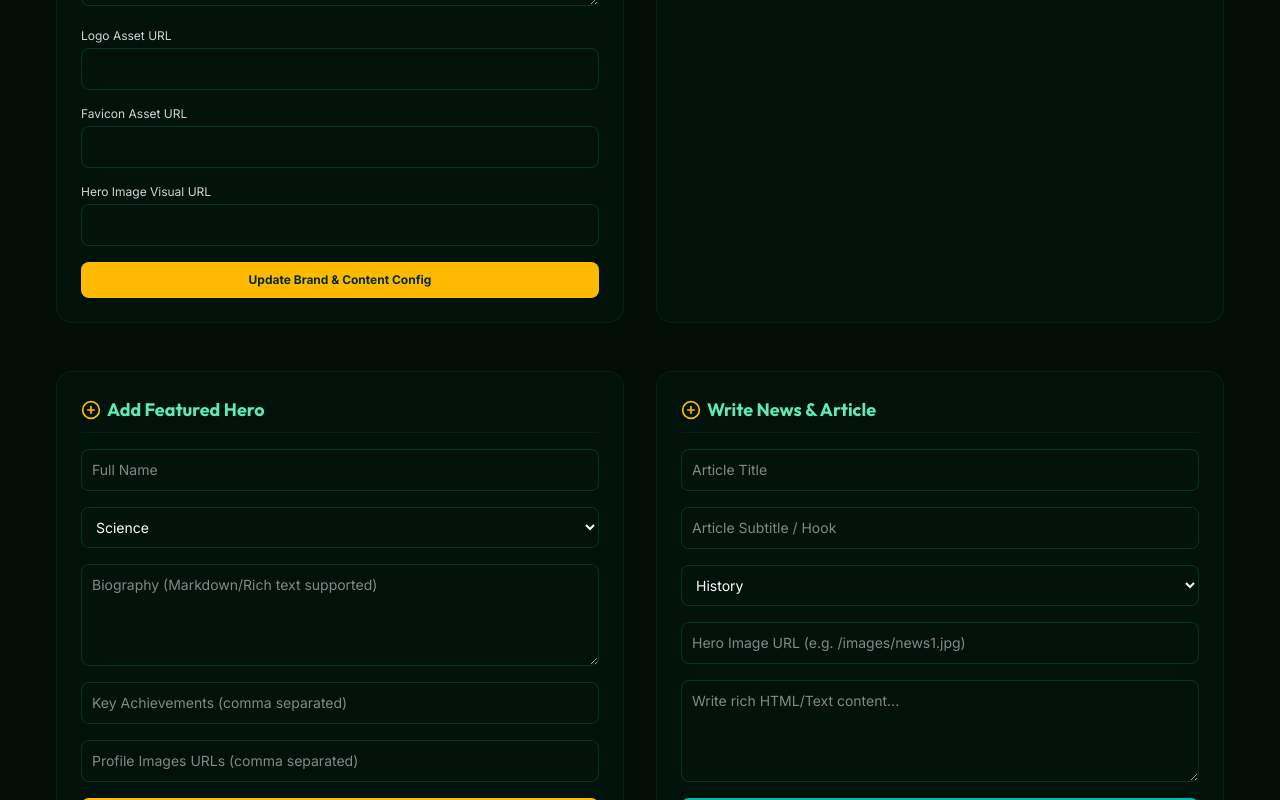
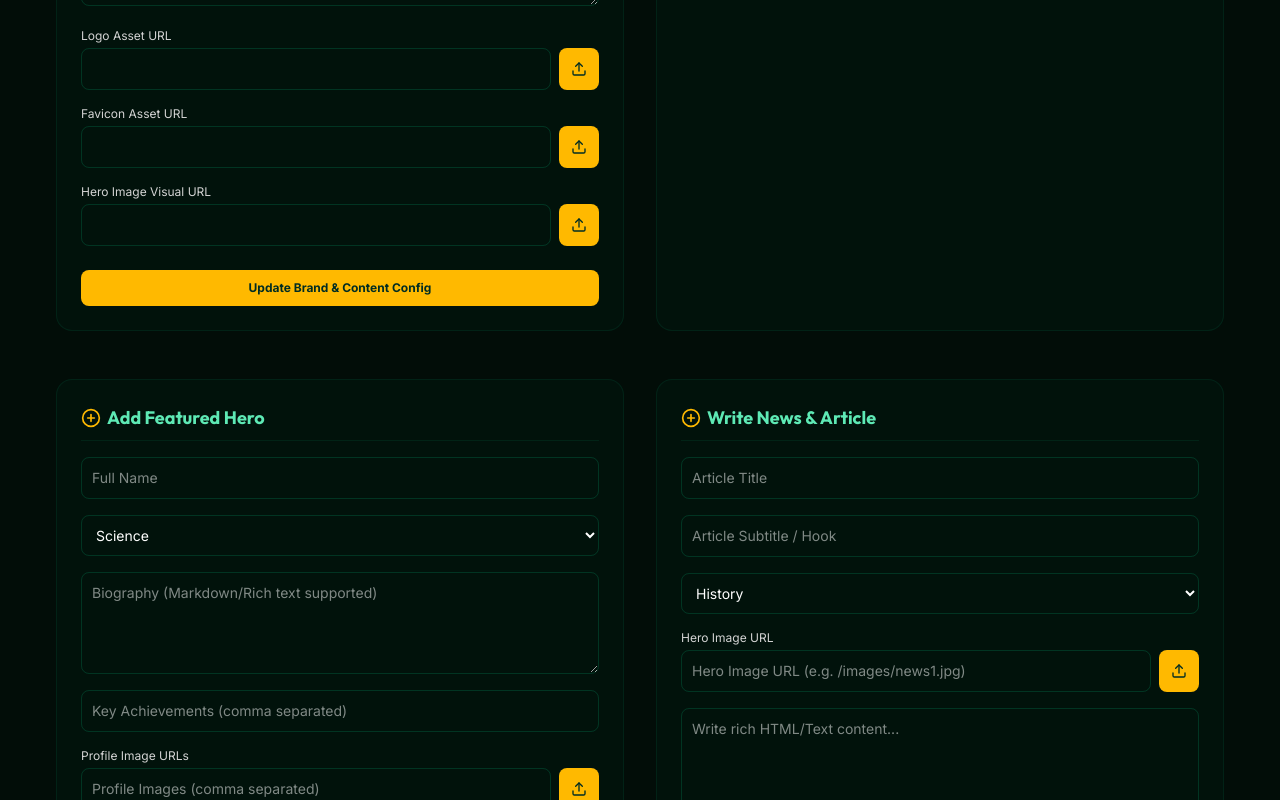
Before and after one commit to hadeedhussainmemon/Proud-Of-Pakistan, a Next.js app: page /admin/dashboard in a window 1280 px wide. Shown: the part 720-1520 px from the top of the page. Built offline with nearby package versions, Linux system fonts and the light colour scheme; no server answers; the database is empty.

Commit message:
feat: implement dynamic filter categories based on database seed values, resolve infinite loading spinner issues on personalities directory, and include upload endpoint API

```diff
--- a/app/admin/dashboard/page.tsx
+++ b/app/admin/dashboard/page.tsx
@@ -3,13 +3,14 @@
 import { useState, useEffect } from "react";
 import {
   BarChart3, User, Calendar, FileText, PlusCircle, CheckCircle,
-  Sparkles, Loader2, Settings, Lock, Trash2, Edit3
+  Sparkles, Loader2, Settings, Lock, Trash2, Edit3, Upload
 } from "lucide-react";
 
 export default function AdminDashboard() {
   const [personalities, setPersonalities] = useState<any[]>([]);
   const [articles, setArticles] = useState<any[]>([]);
   const [loading, setLoading] = useState(true);
+  const [uploading, setUploading] = useState<string | null>(null);
 
   // Creator & Editor Form states
   const [persForm, setPersForm] = useState({ name: "", category: "Science", biography: "", achievements: "", images: "" });
@@ -78,6 +79,33 @@ export default function AdminDashboard() {
     alert("Admin password updated successfully!");
   };
 
+  // --- Cloudinary File Uploader helper ---
+  const uploadFile = async (e: React.ChangeEvent<HTMLInputElement>, targetKey: string, callback: (url: string) => void) => {
+    const file = e.target.files?.[0];
+    if (!file) return;
+
+    setUploading(targetKey);
+    const formData = new FormData();
+    formData.append("file", file);
+
+    try {
+      const res = await fetch("/api/upload", {
+        method: "POST",
+        body: formData,
+      });
+      const data = await res.json();
+      if (data.url) {
+        callback(data.url);
+      } else {
+        alert("Upload failed: " + (data.error || "Unknown error"));
+      }
+    } catch (err) {
+      alert("Upload failed due to connection error.");
+    } finally {
+      setUploading(null);
+    }
+  };
+
   // --- CRUD: Personalities ---
   const handleSavePersonality = async (e: React.FormEvent) => {
     e.preventDefault();
@@ -88,7 +116,6 @@ export default function AdminDashboard() {
     const payload = { ...persForm, achievements: achievementsArray, images: imagesArray, slug, featured: true };
 
     if (editPersSlug) {
-      // Update
       await fetch(`/api/personalities/${editPersSlug}`, {
         method: "PUT",
         headers: { "Content-Type": "application/json" },
@@ -97,7 +124,6 @@ export default function AdminDashboard() {
       setEditPersSlug(null);
       alert("Personality profile updated!");
     } else {
-      // Create
       await fetch("/api/personalities", {
         method: "POST",
         headers: { "Content-Type": "application/json" },
@@ -141,7 +167,6 @@ export default function AdminDashboard() {
     };
 
     if (editArtSlug) {
-      // Update
       await fetch(`/api/articles/${editArtSlug}`, {
         method: "PUT",
         headers: { "Content-Type": "application/json" },
@@ -150,7 +175,6 @@ export default function AdminDashboard() {
       setEditArtSlug(null);
       alert("News article updated!");
     } else {
-      // Create
       await fetch("/api/articles", {
         method: "POST",
         headers: { "Content-Type": "application/json" },
@@ -254,37 +278,62 @@ export default function AdminDashboard() {
                   className="w-full bg-emerald-990/60 border border-emerald-500/20 rounded-lg p-2.5 text-sm"
                 />
               </div>
+
+              {/* Logo Asset upload */}
               <div>
                 <label className="text-xs text-neutral-300 block mb-1">Logo Asset URL</label>
+                <div className="flex gap-2">
                   <input
                     type="text"
                     value={siteConfig.logoUrl}
                     onChange={(e) => setSiteConfig({ ...siteConfig, logoUrl: e.target.value })}
                     required
-                  className="w-full bg-emerald-990/60 border border-emerald-500/20 rounded-lg p-2.5 text-sm"
+                    className="flex-grow bg-emerald-990/60 border border-emerald-500/20 rounded-lg p-2.5 text-sm"
                   />
+                  <label className="bg-amber-400 hover:bg-amber-300 text-emerald-950 px-3 flex items-center rounded-lg cursor-pointer text-xs font-bold">
+                    {uploading === "logo" ? <Loader2 className="h-4 w-4 animate-spin" /> : <Upload className="h-4 w-4" />}
+                    <input type="file" className="hidden" onChange={(e) => uploadFile(e, "logo", (url) => setSiteConfig({ ...siteConfig, logoUrl: url }))} />
+                  </label>
                 </div>
+              </div>
+
+              {/* Favicon Asset upload */}
               <div>
                 <label className="text-xs text-neutral-300 block mb-1">Favicon Asset URL</label>
+                <div className="flex gap-2">
                   <input
                     type="text"
                     value={siteConfig.faviconUrl}
                     onChange={(e) => setSiteConfig({ ...siteConfig, faviconUrl: e.target.value })}
                     required
-                  className="w-full bg-emerald-990/60 border border-emerald-500/20 rounded-lg p-2.5 text-sm"
+                    className="flex-grow bg-emerald-990/60 border border-emerald-500/20 rounded-lg p-2.5 text-sm"
                   />
+                  <label className="bg-amber-400 hover:bg-amber-300 text-emerald-950 px-3 flex items-center rounded-lg cursor-pointer text-xs font-bold">
+                    {uploading === "favicon" ? <Loader2 className="h-4 w-4 animate-spin" /> : <Upload className="h-4 w-4" />}
+                    <input type="file" className="hidden" onChange={(e) => uploadFile(e, "favicon", (url) => setSiteConfig({ ...siteConfig, faviconUrl: url }))} />
+                  </label>
                 </div>
+              </div>
+
+              {/* Hero Image upload */}
               <div>
                 <label className="text-xs text-neutral-300 block mb-1">Hero Image Visual URL</label>
+                <div className="flex gap-2">
                   <input
                     type="text"
                     value={siteConfig.heroImageUrl}
                     onChange={(e) => setSiteConfig({ ...siteConfig, heroImageUrl: e.target.value })}
                     required
-                  className="w-full bg-emerald-990/60 border border-emerald-500/20 rounded-lg p-2.5 text-sm"
+                    className="flex-grow bg-emerald-990/60 border border-emerald-500/20 rounded-lg p-2.5 text-sm"
                   />
+                  <label className="bg-amber-400 hover:bg-amber-300 text-emerald-950 px-3 flex items-center rounded-lg cursor-pointer text-xs font-bold">
+                    {uploading === "hero" ? <Loader2 className="h-4 w-4 animate-spin" /> : <Upload className="h-4 w-4" />}
+                    <input type="file" className="hidden" onChange={(e) => uploadFile(e, "hero", (url) => setSiteConfig({ ...siteConfig, heroImageUrl: url }))} />
+                  </label>
                 </div>
-              <button type="submit" className="w-full py-2.5 rounded-lg bg-amber-400 hover:bg-amber-300 text-emerald-950 font-bold transition-all text-xs">
+              </div>
+
+              <button type="submit" className="w-full py-2.5 rounded-lg bg-amber-400 hover:bg-amber-300 text-emerald-950 font-bold transition-all text-xs mt-2">
                 Update Brand & Content Config
               </button>
             </form>
@@ -361,13 +410,25 @@ export default function AdminDashboard() {
                 onChange={(e) => setPersForm({ ...persForm, achievements: e.target.value })}
                 className="w-full bg-emerald-990/60 border border-emerald-500/20 rounded-lg p-2.5 text-sm"
               />
+
+              {/* Profile Image file upload */}
+              <div>
+                <label className="text-xs text-neutral-300 block mb-1">Profile Image URLs</label>
+                <div className="flex gap-2">
                   <input
                     type="text"
-                placeholder="Profile Images URLs (comma separated)"
+                    placeholder="Profile Images (comma separated)"
                     value={persForm.images}
                     onChange={(e) => setPersForm({ ...persForm, images: e.target.value })}
-                className="w-full bg-emerald-990/60 border border-emerald-500/20 rounded-lg p-2.5 text-sm"
+                    className="flex-grow bg-emerald-990/60 border border-emerald-500/20 rounded-lg p-2.5 text-sm"
                   />
+                  <label className="bg-amber-400 hover:bg-amber-300 text-emerald-950 px-3 flex items-center rounded-lg cursor-pointer text-xs font-bold">
+                    {uploading === "persImg" ? <Loader2 className="h-4 w-4 animate-spin" /> : <Upload className="h-4 w-4" />}
+                    <input type="file" className="hidden" onChange={(e) => uploadFile(e, "persImg", (url) => setPersForm({ ...persForm, images: url }))} />
+                  </label>
+                </div>
+              </div>
+
               <button type="submit" className="w-full py-2.5 rounded-lg bg-amber-400 hover:bg-amber-300 text-emerald-950 font-bold transition-all text-xs">
                 {editPersSlug ? "Update & Save Spotlight" : "Save & Spotlight Live"}
               </button>
@@ -409,13 +470,25 @@ export default function AdminDashboard() {
                 <option value="Culture">Culture</option>
                 <option value="Business">Business</option>
               </select>
+
+              {/* Article Image file upload */}
+              <div>
+                <label className="text-xs text-neutral-300 block mb-1">Hero Image URL</label>
+                <div className="flex gap-2">
                   <input
                     type="text"
                     placeholder="Hero Image URL (e.g. /images/news1.jpg)"
                     value={artForm.heroImage}
                     onChange={(e) => setArtForm({ ...artForm, heroImage: e.target.value })}
-                className="w-full bg-emerald-990/60 border border-emerald-500/20 rounded-lg p-2.5 text-sm"
+                    className="flex-grow bg-emerald-990/60 border border-emerald-500/20 rounded-lg p-2.5 text-sm"
                   />
+                  <label className="bg-amber-400 hover:bg-amber-300 text-emerald-950 px-3 flex items-center rounded-lg cursor-pointer text-xs font-bold">
+                    {uploading === "artImg" ? <Loader2 className="h-4 w-4 animate-spin" /> : <Upload className="h-4 w-4" />}
+                    <input type="file" className="hidden" onChange={(e) => uploadFile(e, "artImg", (url) => setArtForm({ ...artForm, heroImage: url }))} />
+                  </label>
+                </div>
+              </div>
+
               <textarea
                 placeholder="Write rich HTML/Text content..."
                 value={artForm.content}
--- /dev/null
+++ b/app/api/upload/route.ts
@@ -0,0 +1,37 @@
+import { NextResponse } from "next/server";
+import { v2 as cloudinary } from "cloudinary";
+
+cloudinary.config({
+  cloud_name: process.env.CLOUDINARY_CLOUD_NAME,
+  api_key: process.env.CLOUDINARY_API_KEY,
+  api_secret: process.env.CLOUDINARY_API_SECRET,
+  secure: true
+});
+
+export async function POST(req: Request) {
+  try {
+    const formData = await req.formData();
+    const file = formData.get("file") as File;
+    if (!file) {
+      return NextResponse.json({ error: "No file uploaded" }, { status: 400 });
+    }
+
+    const bytes = await file.arrayBuffer();
+    const buffer = Buffer.from(bytes);
+
+    // Upload to Cloudinary using stream handler
+    const uploadResult = await new Promise<any>((resolve, reject) => {
+      cloudinary.uploader.upload_stream(
+        { folder: "proud_of_pakistan" },
+        (error, result) => {
+          if (error) reject(error);
+          else resolve(result);
+        }
+      ).end(buffer);
+    });
+
+    return NextResponse.json({ url: uploadResult.secure_url });
+  } catch (error: any) {
+    return NextResponse.json({ error: error.message }, { status: 500 });
+  }
+}
```
Also changed, not shown: app/blog/page.tsx (+15 -5 lines), app/personalities/page.tsx (+16 -4 lines). Lines whose indentation alone changed are shown as unchanged.
